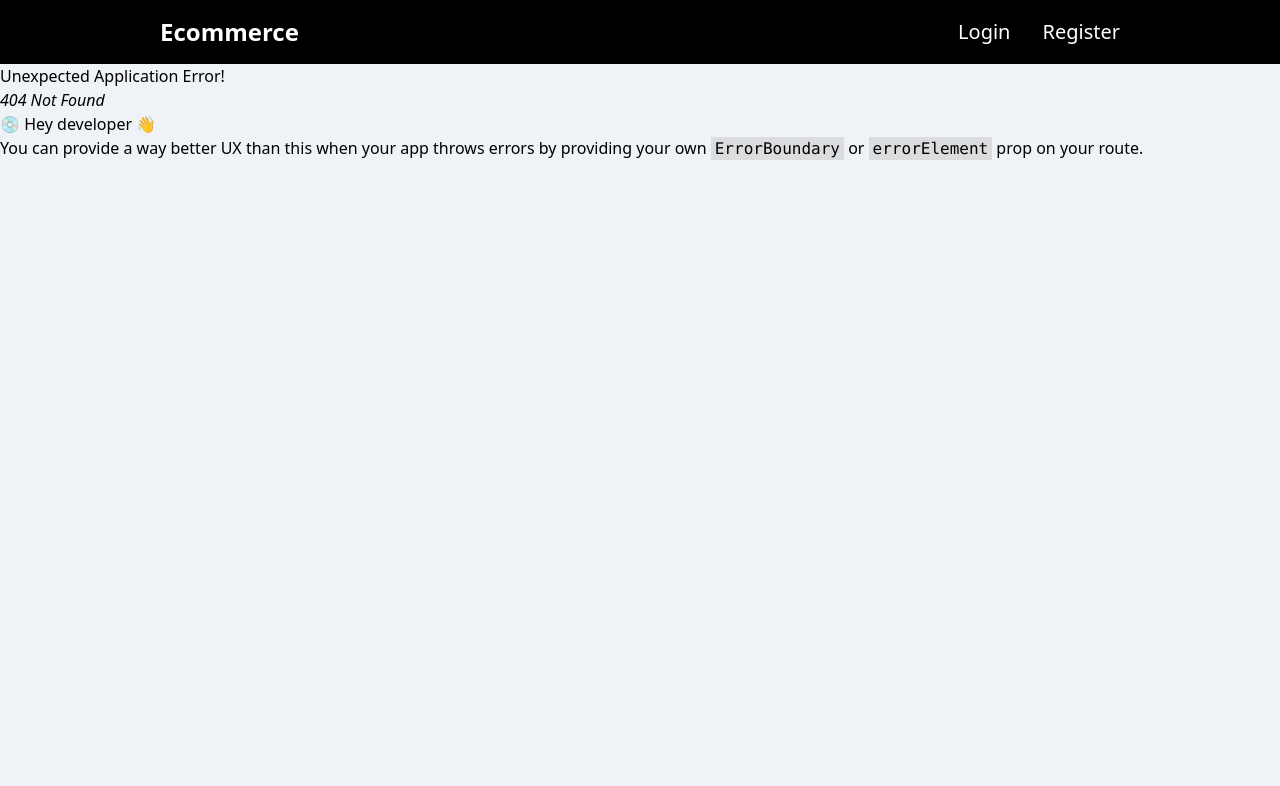
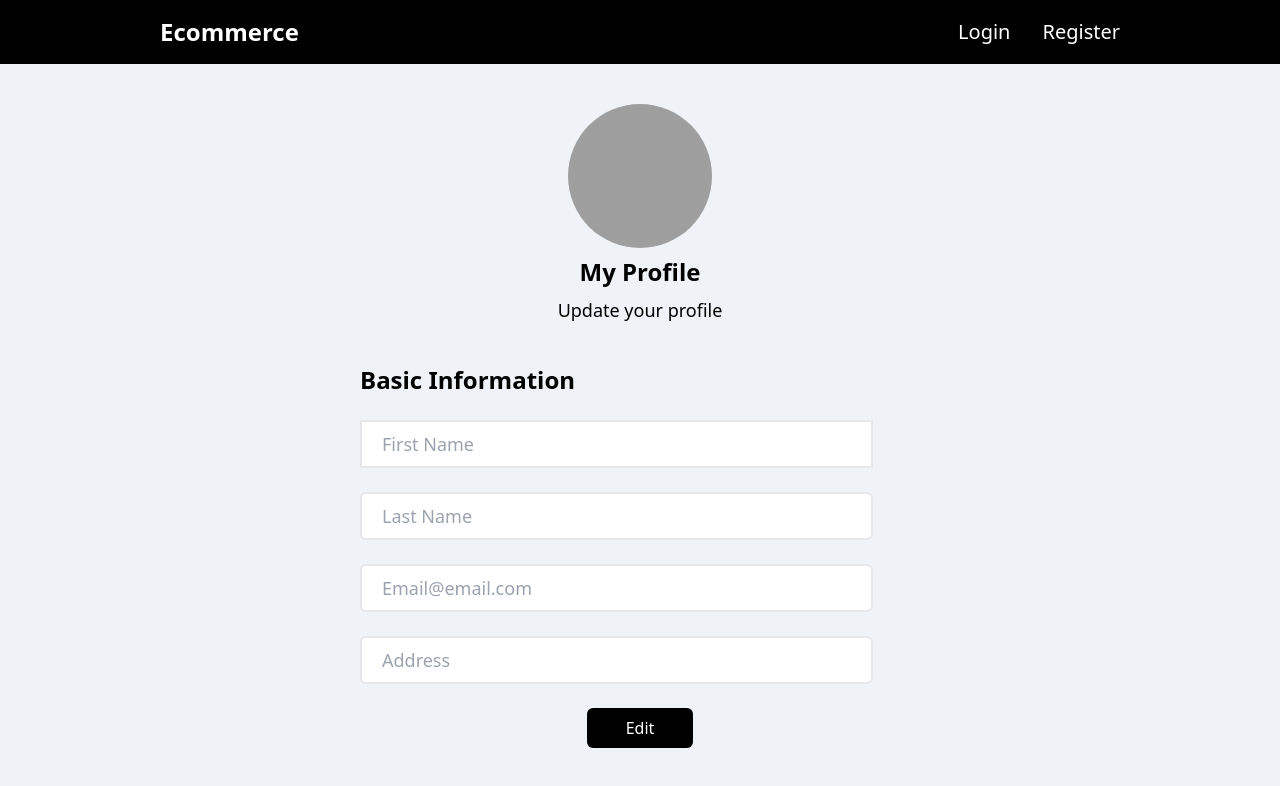
Before and after one commit to nuthelk/PoryectoAmigo, a React (Vite) app: page /Profile in a window 1280 px wide. Before the commit this address had no page. Shown: the top 786 px of the page. Built offline with nearby package versions, Linux system fonts and the light colour scheme; grey boxes are pictures that could not be loaded.

Commit message:
Profilamesta Maqueteishion

```diff
--- a/src/App.jsx
+++ b/src/App.jsx
@@ -9,6 +9,7 @@ import LayoutLogout from './pages/LayoutLogout';
 import Welcome from './pages/Welcome';
 import LoginEmail from './pages/LoginEmail';
 import RegisterEmail from './pages/RegisterEmail';
+import Profile from './pages/Profile';
 
 
 
@@ -25,6 +26,10 @@ const router = createBrowserRouter([
     path: "/RegisterEmail",
     element: <RegisterEmail />,
   },
+  {
+    path: "/Profile",
+    element: <Profile />,
+  },
 
 ]);
 
--- a/src/pages/Profile.jsx
+++ b/src/pages/Profile.jsx
@@ -0,0 +1,46 @@
+import React from "react";
+import { Button } from "../components/Button";
+
+const Profile = () => {
+  return (
+    <div className="flex flex-col">
+      <div className="m-auto mt-10 flex flex-col justify-center items-center gap-2">
+        <img
+          className="w-28 h-28 md:w-36 md:h-36 rounded-full"
+          src="https://scontent.feoh8-1.fna.fbcdn.net/v/t31.18172-8/12496322_1034668006592329_5690982609561500752_o.jpg?_nc_cat=110&ccb=1-7&_nc_sid=9267fe&_nc_eui2=AeEQzOHO6hJMjmdwJh4ksXWgL92zkxpNpTcv3bOTGk2lN7t71r6G5CvYjTE4UFmGqoHNXkUmtupt71FnOtNqhwva&_nc_ohc=hXkCksrKYxoAX8Wh4O3&_nc_ht=scontent.feoh8-1.fna&oh=00_AfCjuSOgAM-Xms34JnfnIOfBwa3WOhMzLxrBd01sjEcvSA&oe=63928984"
+          alt="photo"
+        />
+        <h1 className="font-bold text-xl md:text-2xl">My Profile</h1>
+        <p className="md:text-lg">Update your profile</p>
+      </div>
+      <form className="flex flex-col mt-10 gap-5 px-10 mx-auto w-2/3 md:w-3/4 lg:w-1/2 lg:gap-6">
+        <h1 className="font-bold text-xl md:text-2xl">Basic Information</h1>
+        <input
+          className="md:text-lg md:h-12 h-10 border-2 pl-5 md:w-11/12 hover:outline-none"
+          placeholder="First Name"
+          type="text"
+        />
+        <input
+          className="md:h-12 md:text-lg h-10 border-2 pl-5 md:w-11/12 rounded-md hover:outline-none"
+          placeholder="Last Name"
+          type="text"
+        />
+        <input
+          className="md:h-12 md:text-lg h-10 border-2 pl-5 md:w-11/12 rounded-md hover:outline-none"
+          placeholder="Email@email.com"
+          type="email"
+        />
+        <input
+          className="md:h-12 md:text-lg h-10 border-2 pl-5 md:w-11/12 rounded-md hover:outline-none"
+          placeholder="Address"
+          type="text"
+        />
+        <div className="w-2/3 mx-auto md:w-1/3 lg:px-10">
+          <Button text={"Edit"} />
+        </div>
+      </form>
+    </div>
+  );
+};
+
+export default Profile;
```
